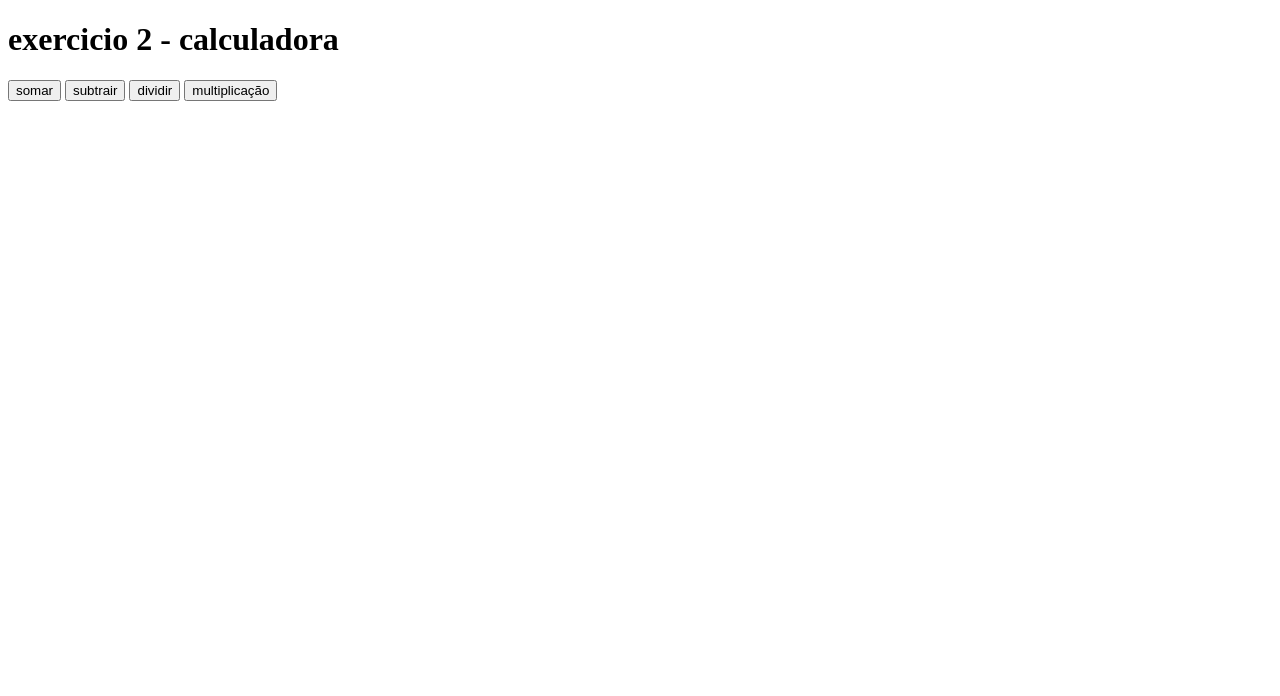
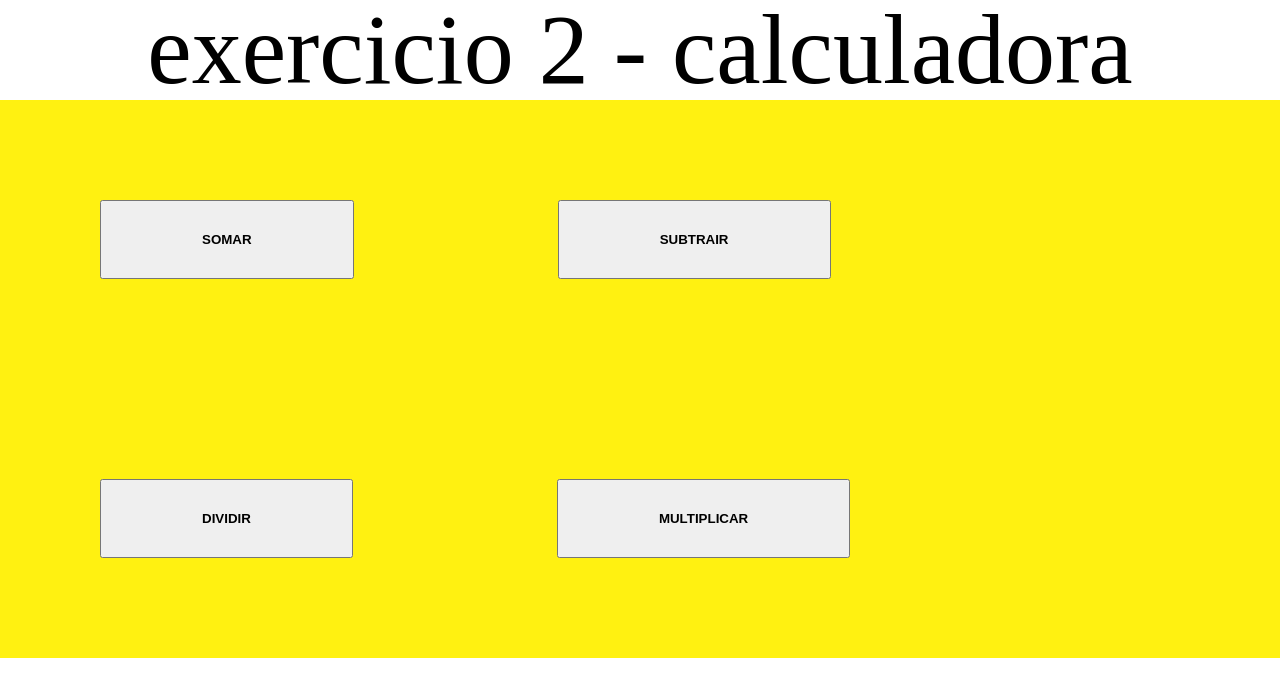
Before and after one commit to alexpampuchfaria/portif-lio, a plain HTML site: page exercicio2/exercicio2.html in a window 1280 px wide. Drawn offline with Linux system fonts and the light colour scheme; files that its build step writes are made by us from their sources.

Commit message:
Add files via upload

```diff
--- /dev/null
+++ b/exercicio2/exercicio2.css
@@ -0,0 +1,13 @@
+button {
+    text-align: center;
+    padding: 30px 100px 30px;
+    font-weight:bold;
+    margin: 100px;
+}
+h1{
+    text-align: center;
+    font-size: 100px;
+}
+main  {
+    background-color:rgb(255, 241, 17);
+}
--- a/exercicio2/exercicio2.html
+++ b/exercicio2/exercicio2.html
@@ -4,15 +4,17 @@
     <meta charset="UTF-8">
     <meta name="viewport" content="width=device-width, initial-scale=1.0">
     <title>exercicio 2</title>
+    <link rel="stylesheet" href="reset.css">
+    <link rel="stylesheet" href="exercicio2.css">
 </head>
 <body>
         <h1>exercicio 2 - calculadora</h1>
-
-    <button onclick ="somar()">somar</button>
-    <button onclick="subtrair()">subtrair</button>
-    <button onclick ="dividir()">dividir</button>
-    <button onclick ="multiplicacao()">multiplicação</button>
-
+    <main>
+       <button onclick ="somar()">SOMAR</button>
+       <button onclick ="subtrair()">SUBTRAIR</button>
+       <button onclick ="dividir()">DIVIDIR</button>
+       <button onclick ="multiplicaca()">MULTIPLICAR</button>
+    </main>
 
     <script src="script2.js"></script>
 </body>
```
